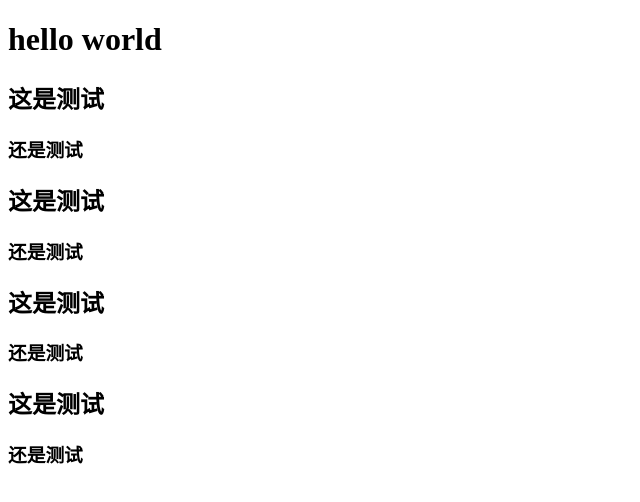
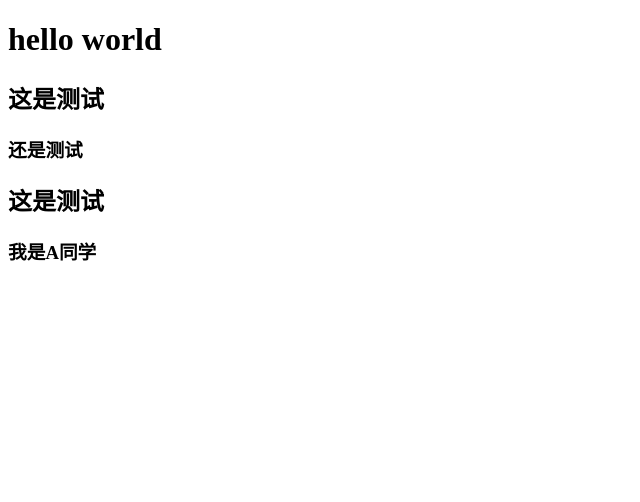
Before and after one commit to ouyang0712/testDeom, a plain HTML site: page index.html in a window 1280 px wide. Shown: the whole page, without its empty margins (0-640 px from the left). Drawn offline with Linux system fonts and the light colour scheme.

Commit message:
我是A同学提交

```diff
--- a/index.html
+++ b/index.html
@@ -11,10 +11,6 @@
     <h2>这是测试</h2>
     <h3>还是测试</h3>
     <h2>这是测试</h2>
-    <h3>还是测试</h3>
-    <h2>这是测试</h2>
-    <h3>还是测试</h3>
-    <h2>这是测试</h2>
-    <h3>还是测试</h3>
+  <h3>我是A同学</h3>
 </body>
 </html>
```
